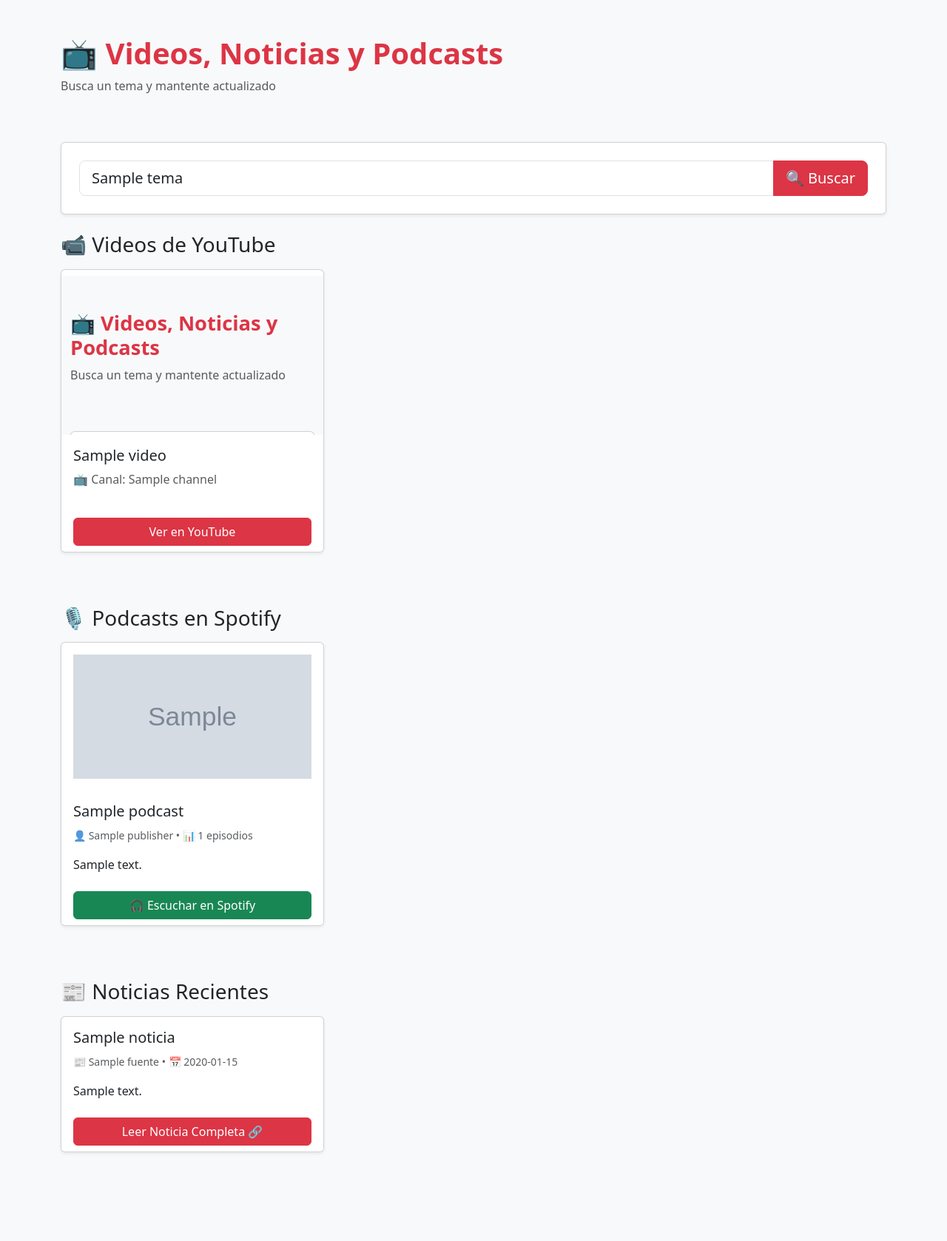
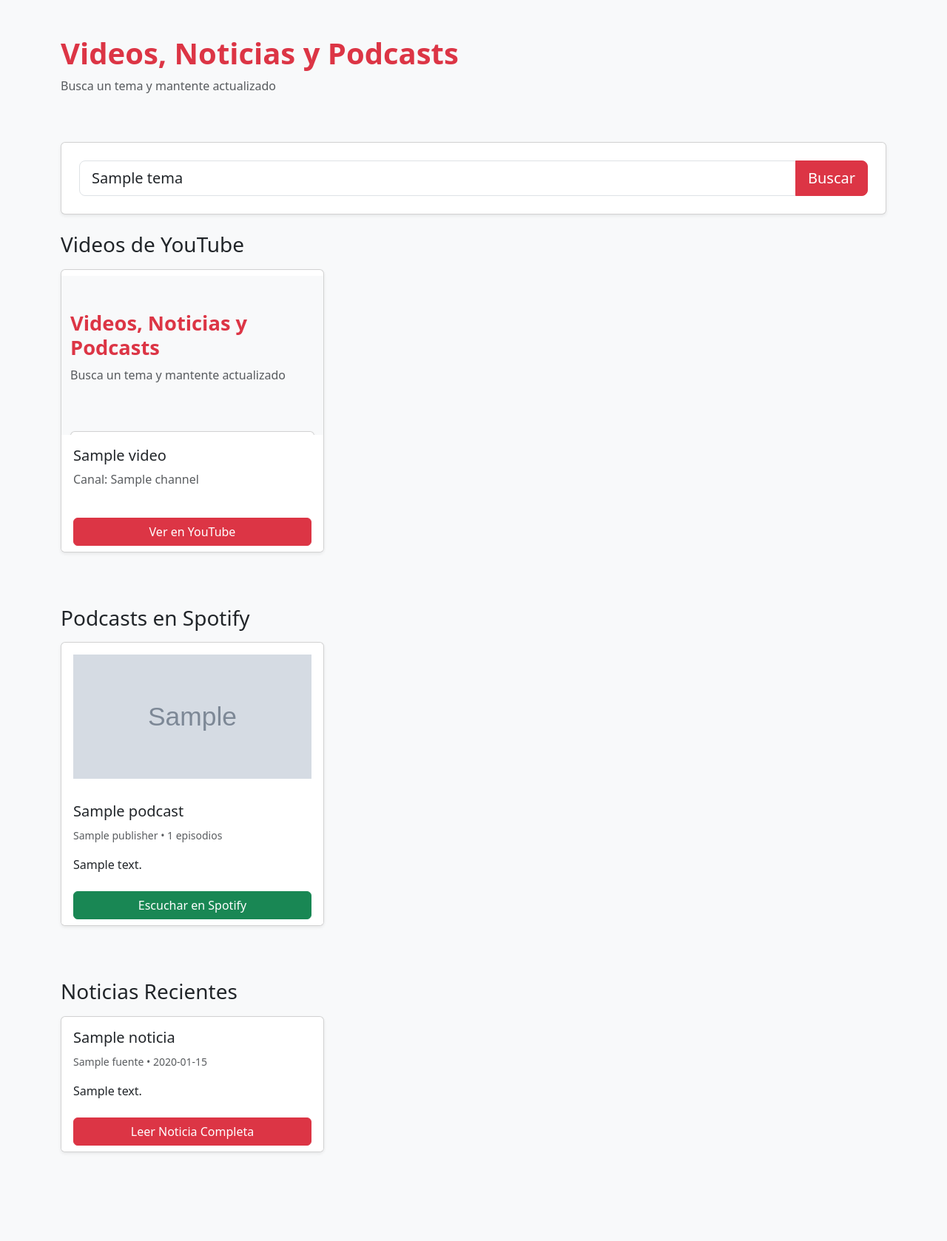
Before and after one commit to nataliaVGF/ApisServicioPaginaWeb, a Flask app: template templates/index.html in a window 1280 px wide. Shown: the whole page at 74% size. Run offline with Flask 3, Linux system fonts and the light colour scheme; the template is opened without the code that fills it: most values are stand-ins (such as "Sample title", 1, 10 or a date in 2020); grey boxes marked "Sample" are stand-in pictures; parts of the project's set-up code (start-up, migrations or seed data) failed here and were passed over.

Commit message:
Actualizacion

```diff
--- a/templates/index.html
+++ b/templates/index.html
@@ -26,7 +26,7 @@
         <!-- Título -->
         <div class="d-flex justify-content-between align-items-center mb-5">
             <div>
-                <h1 class="fw-bold text-danger">📺 Videos, Noticias y Podcasts</h1>
+                <h1 class="fw-bold text-danger"> Videos, Noticias y Podcasts</h1>
                 <p class="text-muted">Busca un tema y mantente actualizado</p>
             </div>
         </div>
@@ -35,11 +35,10 @@
         <div class="card shadow-sm p-4 mb-4">
             <form method="get">
                 <div class="input-group">
-                    <input type="text" name="tema" class="form-control form-control-lg"
-                           placeholder="Buscar videos, noticias y podcasts..."
-                           value="{{ tema if tema else '' }}" required>
+                    <input type="text" name="tema" class="form-control form-control-lg" placeholder="Buscar "
+                        value="{{ tema if tema else '' }}" required>
                     <button class="btn btn-danger btn-lg" type="submit">
-                        🔍 Buscar
+                        Buscar
                     </button>
                 </div>
             </form>
@@ -58,23 +57,23 @@
 
         <!-- Resultados de YouTube -->
         {% if videos %}
-        <h3 class="mb-3 mt-4">📹 Videos de YouTube</h3>
+        <h3 class="mb-3 mt-4">Videos de YouTube</h3>
         <div class="row mb-5">
             {% for video in videos %}
             <div class="col-md-6 col-lg-4 mb-4">
                 <div class="card h-100 shadow-sm">
                     <!-- Video embebido -->
-                    <iframe width="100%" height="215" src="{{ video.url }}"
-                            frameborder="0" allowfullscreen class="mt-2"></iframe>
+                    <iframe width="100%" height="215" src="{{ video.url }}" frameborder="0" allowfullscreen
+                        class="mt-2"></iframe>
 
                     <div class="card-body">
                         <h5 class="card-title">{{ video.title }}</h5>
-                        <p class="text-muted">📺 Canal: {{ video.channel }}</p>
+                        <p class="text-muted">Canal: {{ video.channel }}</p>
                     </div>
 
                     <div class="card-footer bg-white border-0">
-                        <a href="https://www.youtube.com/watch?v={{ video.video_id }}"
-                           target="_blank" class="btn btn-danger w-100">
+                        <a href="https://www.youtube.com/watch?v={{ video.video_id }}" target="_blank"
+                            class="btn btn-danger w-100">
                             Ver en YouTube
                         </a>
                     </div>
@@ -86,7 +85,7 @@
 
         <!-- Resultados de Podcasts -->
         {% if podcasts %}
-        <h3 class="mb-3 mt-4">🎙️ Podcasts en Spotify</h3>
+        <h3 class="mb-3 mt-4"> Podcasts en Spotify</h3>
         <div class="row mb-5">
             {% for podcast in podcasts %}
             <div class="col-md-6 col-lg-4 mb-4">
@@ -96,7 +95,7 @@
                     <img src="{{ podcast.imagen }}" class="podcast-image p-3" alt="{{ podcast.nombre }}">
                     {% else %}
                     <div class="podcast-image bg-secondary d-flex align-items-center justify-content-center">
-                        <span class="text-white fs-1">🎙️</span>
+                        <span class="text-white fs-1"></span>
                     </div>
                     {% endif %}
 
@@ -104,9 +103,9 @@
                         <h5 class="card-title">{{ podcast.nombre }}</h5>
                         <p class="text-muted">
                             <small>
-                                👤 {{ podcast.publisher }}
+                                {{ podcast.publisher }}
                                 {% if podcast.total_episodios > 0 %}
-                                    • 📊 {{ podcast.total_episodios }} episodios
+                                • {{ podcast.total_episodios }} episodios
                                 {% endif %}
                             </small>
                         </p>
@@ -116,8 +115,8 @@
                     <div class="card-footer bg-white border-0">
                         {% if podcast.url and podcast.url != "#" %}
                         <a href="{{ podcast.url }}" target="_blank" rel="noopener noreferrer"
-                           class="btn btn-success w-100">
-                            🎧 Escuchar en Spotify
+                            class="btn btn-success w-100">
+                            Escuchar en Spotify
                         </a>
                         {% else %}
                         <button class="btn btn-secondary w-100" disabled>
@@ -133,7 +132,7 @@
 
         <!-- Resultados de noticias -->
         {% if noticias %}
-        <h3 class="mb-3 mt-4">📰 Noticias Recientes</h3>
+        <h3 class="mb-3 mt-4"> Noticias Recientes</h3>
         <div class="row mb-5">
             {% for noticia in noticias %}
             <div class="col-md-6 col-lg-4 mb-4">
@@ -142,9 +141,9 @@
                         <h5 class="card-title">{{ noticia.titulo }}</h5>
                         <p class="text-muted">
                             <small>
-                                📰 {{ noticia.fuente }}
+                                {{ noticia.fuente }}
                                 {% if noticia.fecha and noticia.fecha != "Fecha desconocida" %}
-                                    • 📅 {{ noticia.fecha[:10] }}
+                                • {{ noticia.fecha[:10] }}
                                 {% endif %}
                             </small>
                         </p>
@@ -153,8 +152,8 @@
                     <div class="card-footer bg-white border-0">
                         {% if noticia.url and noticia.url != "#" %}
                         <a href="{{ noticia.url }}" target="_blank" rel="noopener noreferrer"
-                           class="btn btn-danger w-100">
-                            Leer Noticia Completa 🔗
+                            class="btn btn-danger w-100">
+                            Leer Noticia Completa
                         </a>
                         {% else %}
                         <button class="btn btn-secondary w-100" disabled>
```
